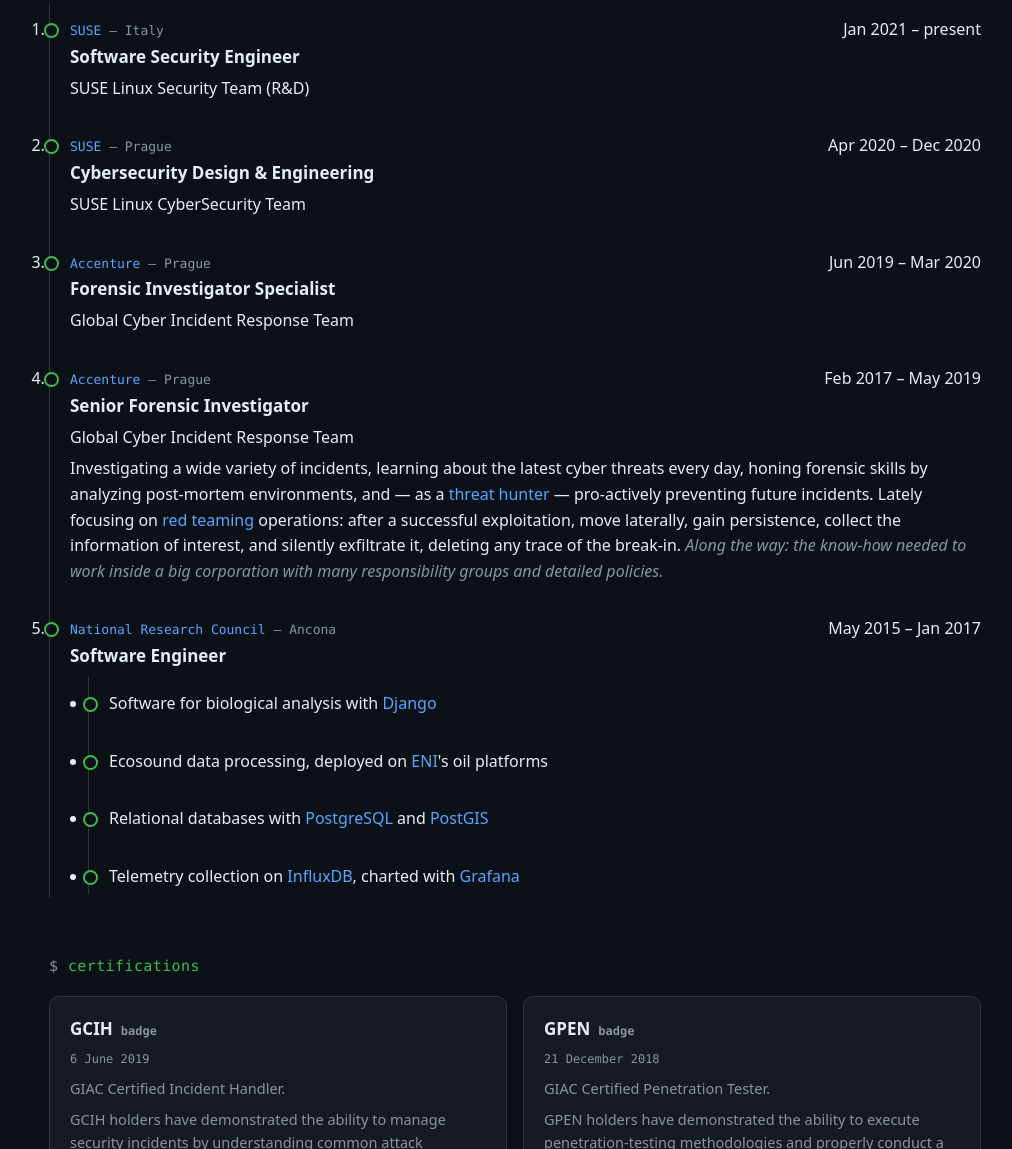
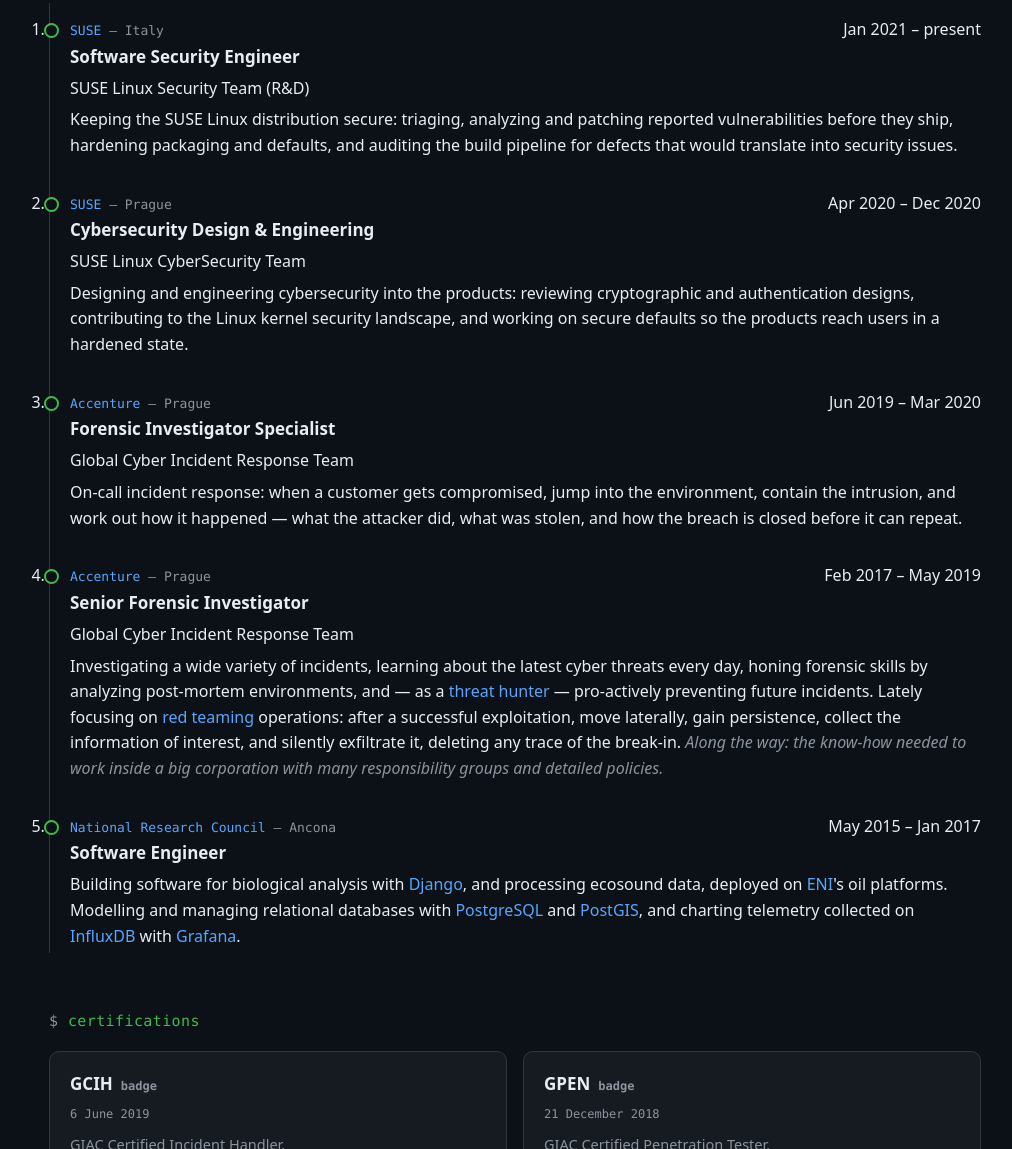
Before and after one commit to StayPirate/resumepagetest, a website built with Vite: page index.html in a window 1280 px wide. Shown: the part 684-1833 px from the top of the page, without its empty margins (125-1137 px from the left). Built offline with nearby package versions, Linux system fonts and the light colour scheme.

Commit message:
write: experience prose for all timeline items

```diff
--- a/index.html
+++ b/index.html
@@ -60,6 +60,11 @@ $</pre>
           </div>
             <h3>Software Security Engineer</h3>
             <p>SUSE Linux Security Team (R&amp;D)</p>
+            <p>
+              Keeping the SUSE Linux distribution secure: triaging, analyzing and patching reported vulnerabilities
+              before they ship, hardening packaging and defaults, and auditing the build pipeline for defects
+              that would translate into security issues.
+            </p>
           </li>
         <li>
           <div class="t-head">
@@ -68,6 +73,11 @@ $</pre>
           </div>
             <h3>Cybersecurity Design &amp; Engineering</h3>
             <p>SUSE Linux CyberSecurity Team</p>
+            <p>
+              Designing and engineering cybersecurity into the products: reviewing cryptographic and
+              authentication designs, contributing to the Linux kernel security landscape, and working on
+              secure defaults so the products reach users in a hardened state.
+            </p>
           </li>
         <li>
           <div class="t-head">
@@ -76,6 +86,11 @@ $</pre>
           </div>
             <h3>Forensic Investigator Specialist</h3>
             <p>Global Cyber Incident Response Team</p>
+            <p>
+              On-call incident response: when a customer gets compromised, jump into the environment,
+              contain the intrusion, and work out how it happened — what the attacker did, what was stolen,
+              and how the breach is closed before it can repeat.
+            </p>
           </li>
         <li>
           <div class="t-head">
@@ -101,12 +116,17 @@ $</pre>
             <span class="t-date">May 2015 – Jan 2017</span>
           </div>
             <h3>Software Engineer</h3>
-          <ul class="bullets">
-            <li>Software for biological analysis with <a href="https://www.djangoproject.com/" target="_blank" rel="noopener">Django</a></li>
-            <li>Ecosound data processing, deployed on <a href="https://www.eni.com/" target="_blank" rel="noopener">ENI</a>'s oil platforms</li>
-            <li>Relational databases with <a href="https://www.postgresql.org/" target="_blank" rel="noopener">PostgreSQL</a> and <a href="https://postgis.net/" target="_blank" rel="noopener">PostGIS</a></li>
-            <li>Telemetry collection on <a href="https://www.influxdata.com/" target="_blank" rel="noopener">InfluxDB</a>, charted with <a href="https://grafana.com/" target="_blank" rel="noopener">Grafana</a></li>
-          </ul>
+            <p>
+              Building software for biological analysis with
+              <a href="https://www.djangoproject.com/" target="_blank" rel="noopener">Django</a>,
+              and processing ecosound data, deployed on
+              <a href="https://www.eni.com/" target="_blank" rel="noopener">ENI</a>'s oil platforms.
+              Modelling and managing relational databases with
+              <a href="https://www.postgresql.org/" target="_blank" rel="noopener">PostgreSQL</a> and
+              <a href="https://postgis.net/" target="_blank" rel="noopener">PostGIS</a>, and charting
+              telemetry collected on <a href="https://www.influxdata.com/" target="_blank" rel="noopener">InfluxDB</a>
+              with <a href="https://grafana.com/" target="_blank" rel="noopener">Grafana</a>.
+            </p>
           </li>
       </ol>
     </section>
--- a/src/style.css
+++ b/src/style.css
@@ -293,14 +293,6 @@ h3 {
   color: var(--muted);
 }
 
-.bullets {
-  list-style: disc;
-  margin: 8px 0 0 18px;
-}
-
-.bullets li {
-  margin-top: 4px;
-}
 
 .cards {
   display: grid;
```
Lines whose indentation alone changed are shown as unchanged.
